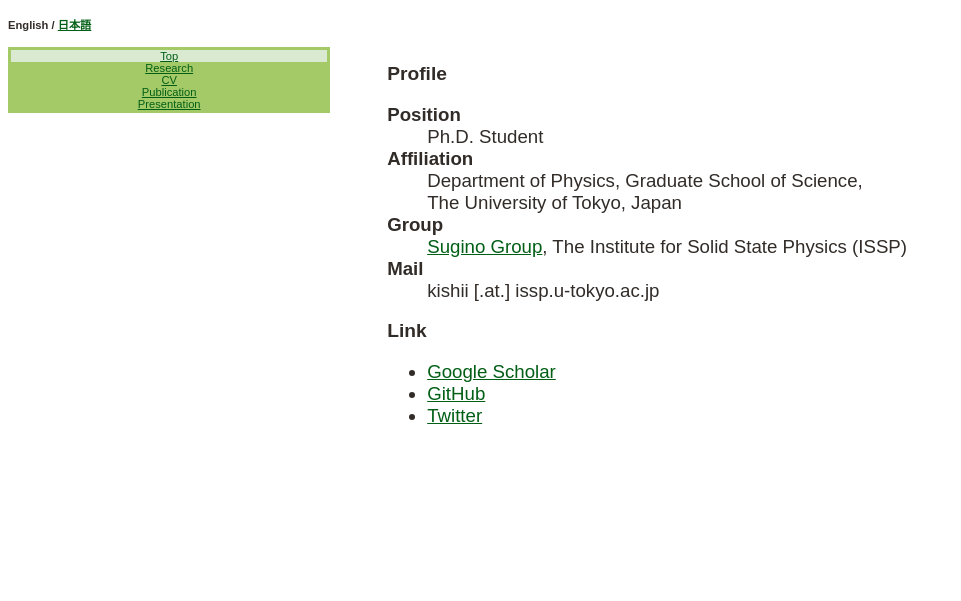
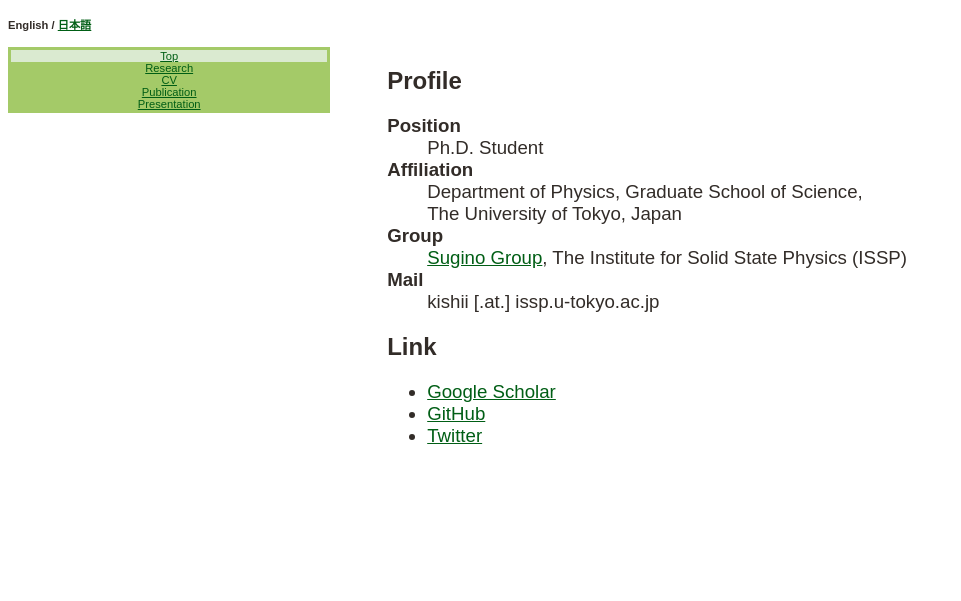
Before and after one commit to cohsh/cohsh.github.io, a PHP site: page / in a window 1280 px wide. Shown: the part 51-652 px from the top of the page, without its empty margins (0-961 px from the left). Run offline with PHP 8.4, Linux system fonts and the light colour scheme.

Commit message:
[fix] font size

```diff
--- a/css/style.css
+++ b/css/style.css
@@ -13,5 +13,5 @@ div.main {float:right;position:relative;width:70%;height:100%}
 dt {font-weight:bold}
 
 h1 {font-size:1.5rem}
-h2 {font-size:1.2rem}
+h2 {font-size:1.5rem}
 #lang {font-size: 0.7rem}
```
